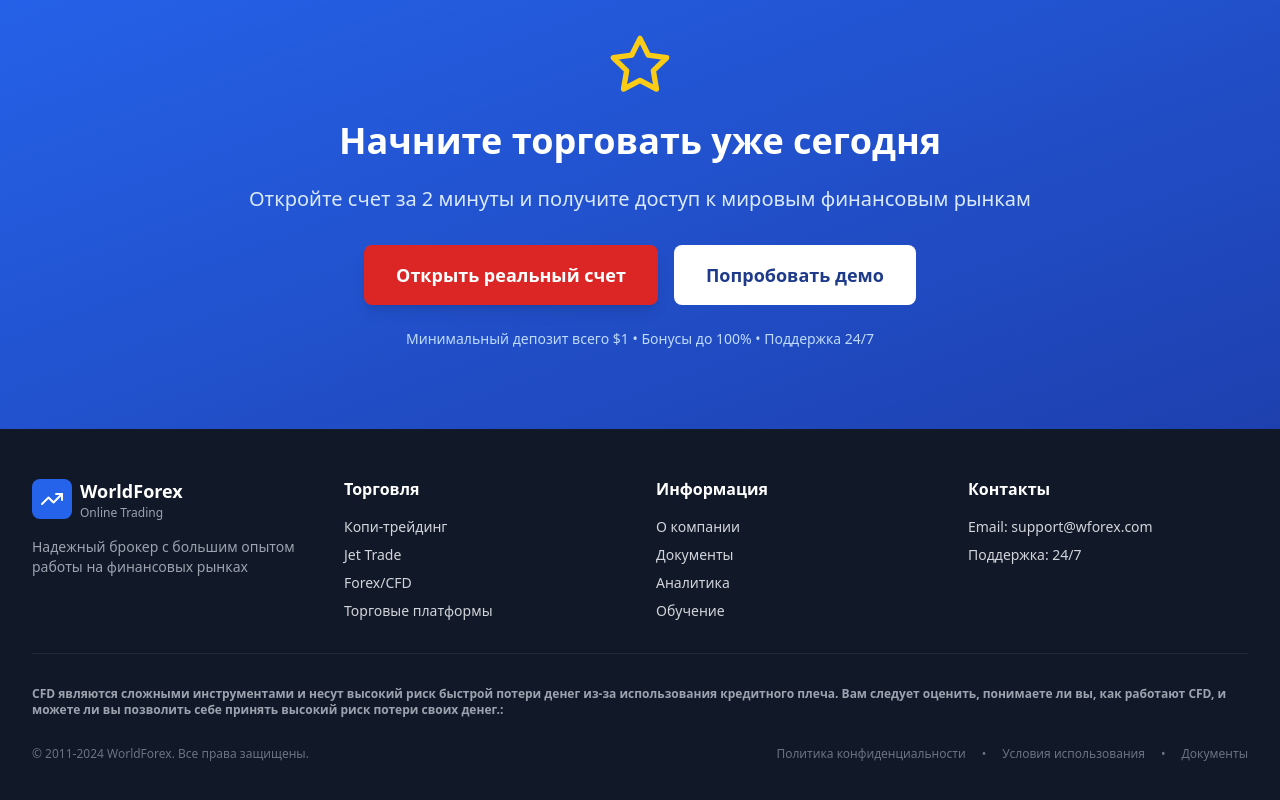
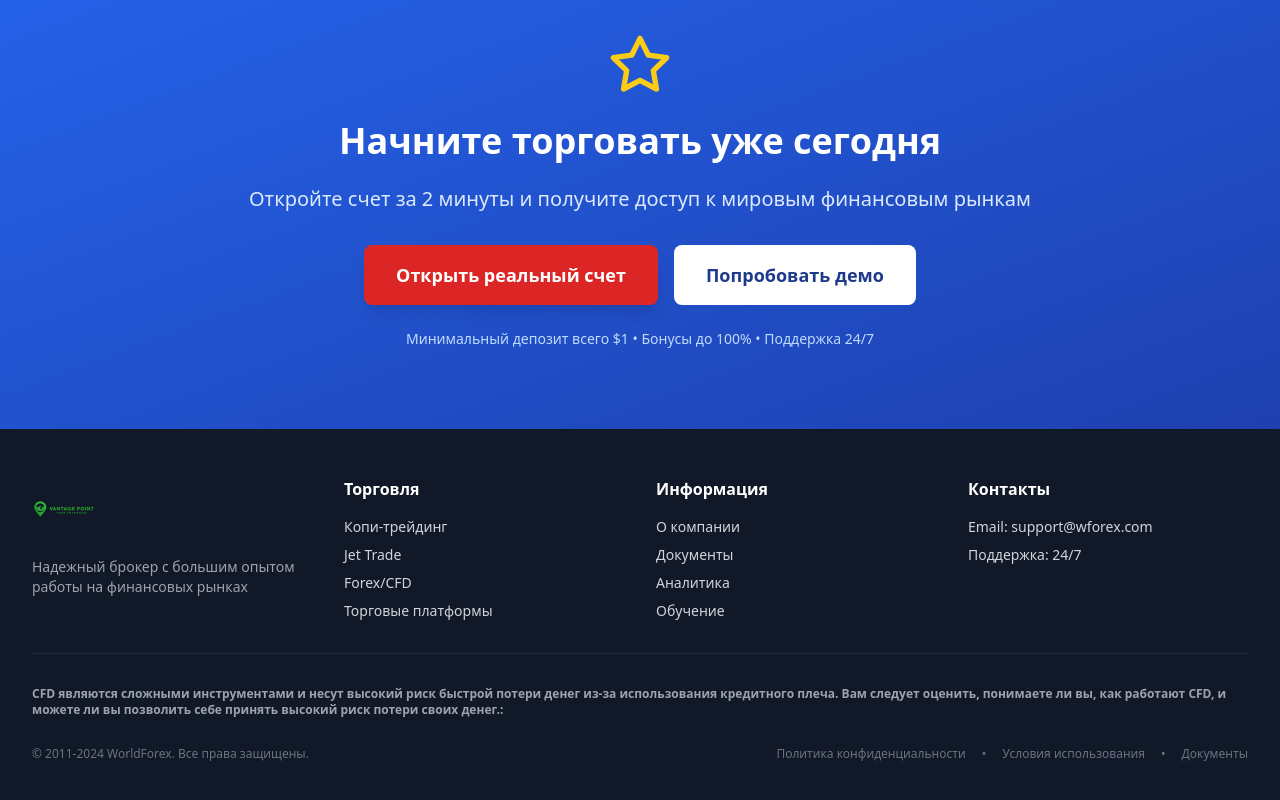
Before and after one commit to mobius1info/Wordex, a React (Vite) app: page / in a window 1280 px wide. Shown: the part 4144-4944 px from the top of the page. Built offline with nearby package versions, Linux system fonts and the light colour scheme.

Commit message:
Updated App.tsx

```diff
--- a/src/App.tsx
+++ b/src/App.tsx
@@ -1374,14 +1374,8 @@ function App() {
         <div className="max-w-7xl mx-auto px-4 sm:px-6 lg:px-8">
           <div className="grid md:grid-cols-4 gap-8 mb-8">
             <div>
-              <div className="flex items-center space-x-2 mb-4">
-                <div className="bg-blue-600 p-2 rounded-lg">
-                  <TrendingUp className="h-6 w-6 text-white" />
-                </div>
-                <div>
-                  <div className="text-lg font-bold text-white">WorldForex</div>
-                  <div className="text-xs text-gray-400">Online Trading</div>
-                </div>
+              <div className="mb-4">
+                <img src="/Logo copy.png" alt="Vantage Point" className="h-16 w-auto" />
               </div>
               <p className="text-sm text-gray-400 mb-4">
                 {t.footer.description}
```
